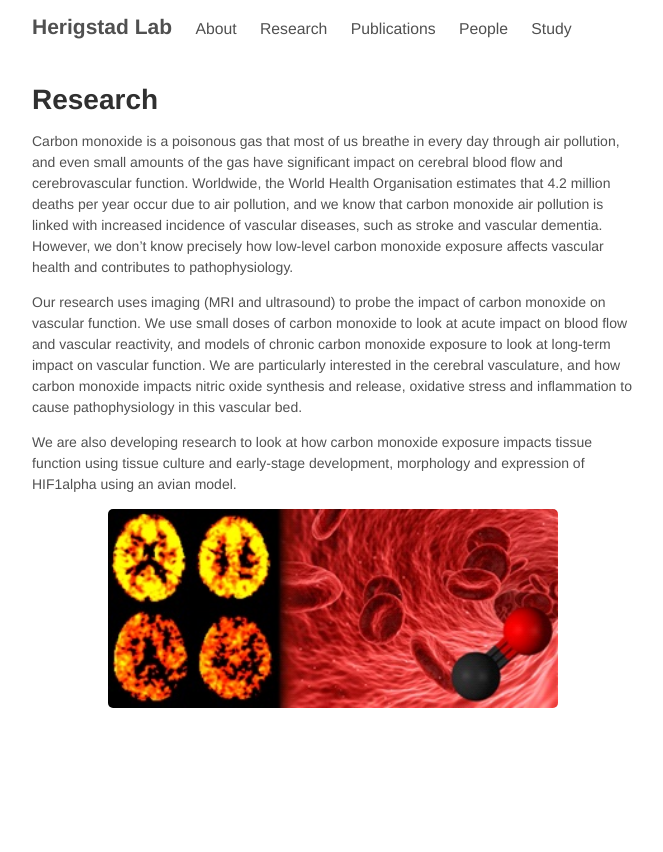
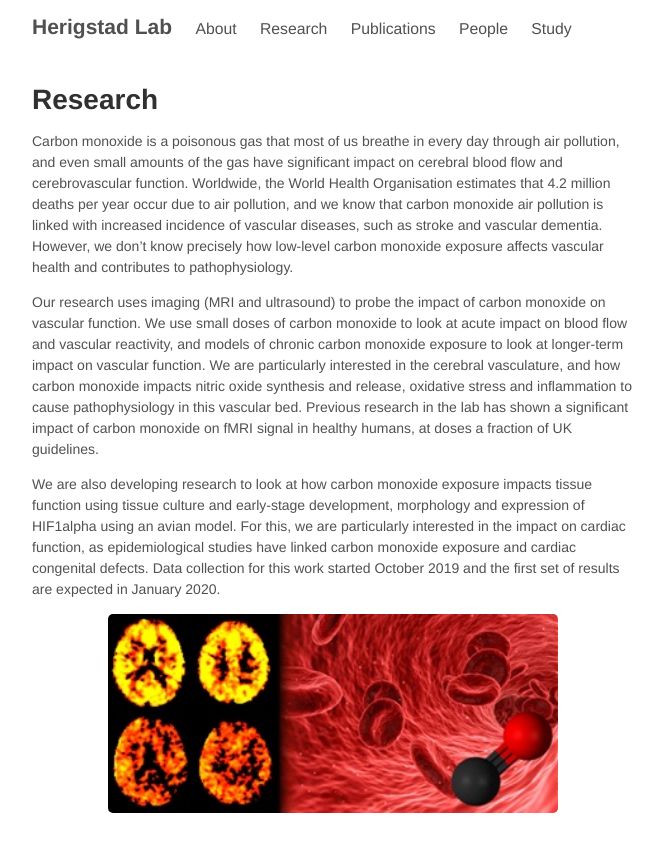
Before and after one commit to mariherigstad/mariherigstad.github.io, a Jekyll site: the page built from research.md, in a window 1280 px wide. Shown: the top 852 px of the page, without its empty margins (307-970 px from the left). Built offline with Jekyll 4.4.1, drawn with Linux system fonts in a browser that asks for light colours.

Commit message:
Update research.md

```diff
--- a/research.md
+++ b/research.md
@@ -5,9 +5,9 @@ title: Research
 
 Carbon monoxide is a poisonous gas that most of us breathe in every day through air pollution, and even small amounts of the gas have significant impact on cerebral blood flow and cerebrovascular function. Worldwide, the World Health Organisation estimates that 4.2 million deaths per year occur due to air pollution, and we know that carbon monoxide air pollution is linked with increased incidence of vascular diseases, such as stroke and vascular dementia. However, we don’t know precisely how low-level carbon monoxide exposure affects vascular health and contributes to pathophysiology.
 
-Our research uses imaging (MRI and ultrasound) to probe the impact of carbon monoxide on vascular function. We use small doses of carbon monoxide to look at acute impact on blood flow and vascular reactivity, and models of chronic carbon monoxide exposure to look at long-term impact on vascular function. We are particularly interested in the cerebral vasculature, and how carbon monoxide impacts nitric oxide synthesis and release, oxidative stress and inflammation to cause pathophysiology in this vascular bed.
+Our research uses imaging (MRI and ultrasound) to probe the impact of carbon monoxide on vascular function. We use small doses of carbon monoxide to look at acute impact on blood flow and vascular reactivity, and models of chronic carbon monoxide exposure to look at longer-term impact on vascular function. We are particularly interested in the cerebral vasculature, and how carbon monoxide impacts nitric oxide synthesis and release, oxidative stress and inflammation to cause pathophysiology in this vascular bed. Previous research in the lab has shown a significant impact of carbon monoxide on fMRI signal in healthy humans, at doses a fraction of UK guidelines.
 
-We are also developing research to look at how carbon monoxide exposure impacts tissue function using tissue culture and early-stage development, morphology and expression of HIF1alpha using an avian model.
+We are also developing research to look at how carbon monoxide exposure impacts tissue function using tissue culture and early-stage development, morphology and expression of HIF1alpha using an avian model. For this, we are particularly interested in the impact on cardiac function, as epidemiological studies have linked carbon monoxide exposure and cardiac congenital defects. Data collection for this work started October 2019 and the first set of results are expected in January 2020.
 
 <p align="center">
 <img src="/assets/herigstad_research.jpg" alt="Research" align="middle" style="width: 450px;"/>
```
